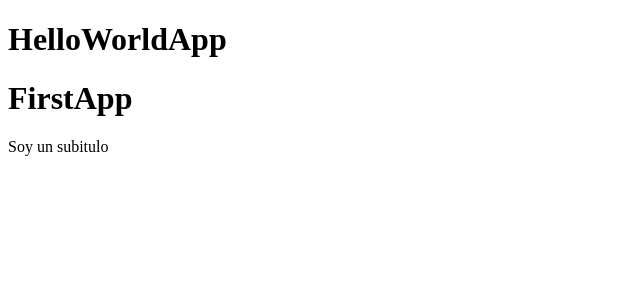
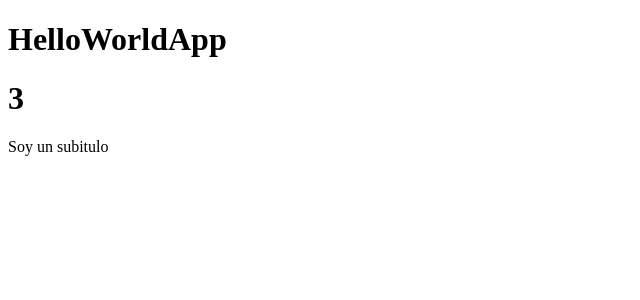
Before and after one commit to RabindraHarichand/Counter-App, a React (Vite) app: page / in a window 1280 px wide. Shown: the top 300 px of the page, without its empty margins (0-640 px from the left). Built offline with nearby package versions, Linux system fonts and the light colour scheme.

Commit message:
[Section 4]: Printing variables in the html

```diff
--- a/src/FirstApp.jsx
+++ b/src/FirstApp.jsx
@@ -1,13 +1,14 @@
-// import {Fragment} from 'react'
+
+
+const getResult = (a,b)=>{
+    return a+b
+}
+
 export const FirstApp = () =>{
     return (
-        // <Fragment>
-        //     <h1>FirstApp</h1>
-        //     <p>Soy un subitulo</p>
-        // </Fragment>
-        //Fragment equivalent
         <>
-            <h1>FirstApp</h1>
+        <h1>{getResult(1,2)}</h1>
+            {/* <code>{JSON.stringify(newMessage)}</code> */}
             <p>Soy un subitulo</p>
         </>
 
```
